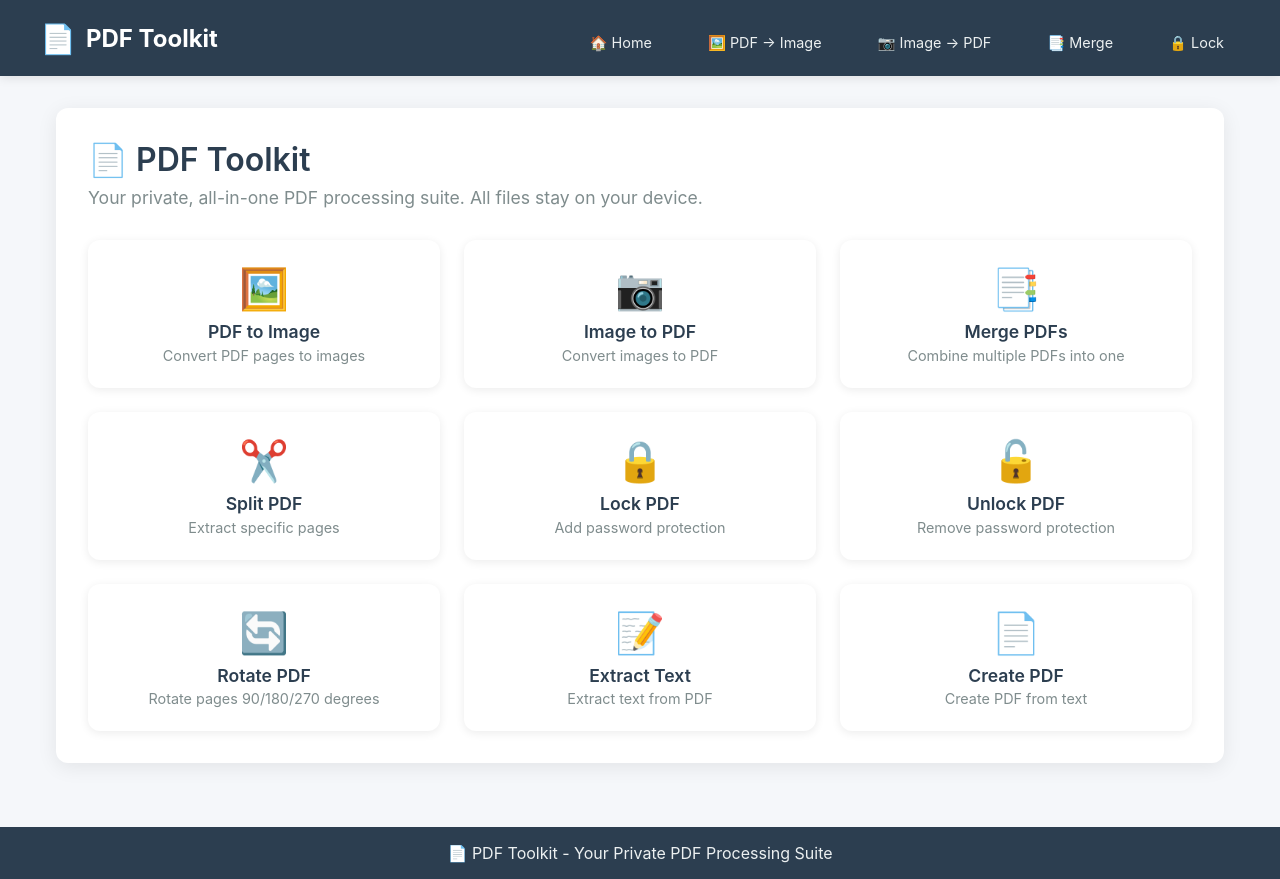
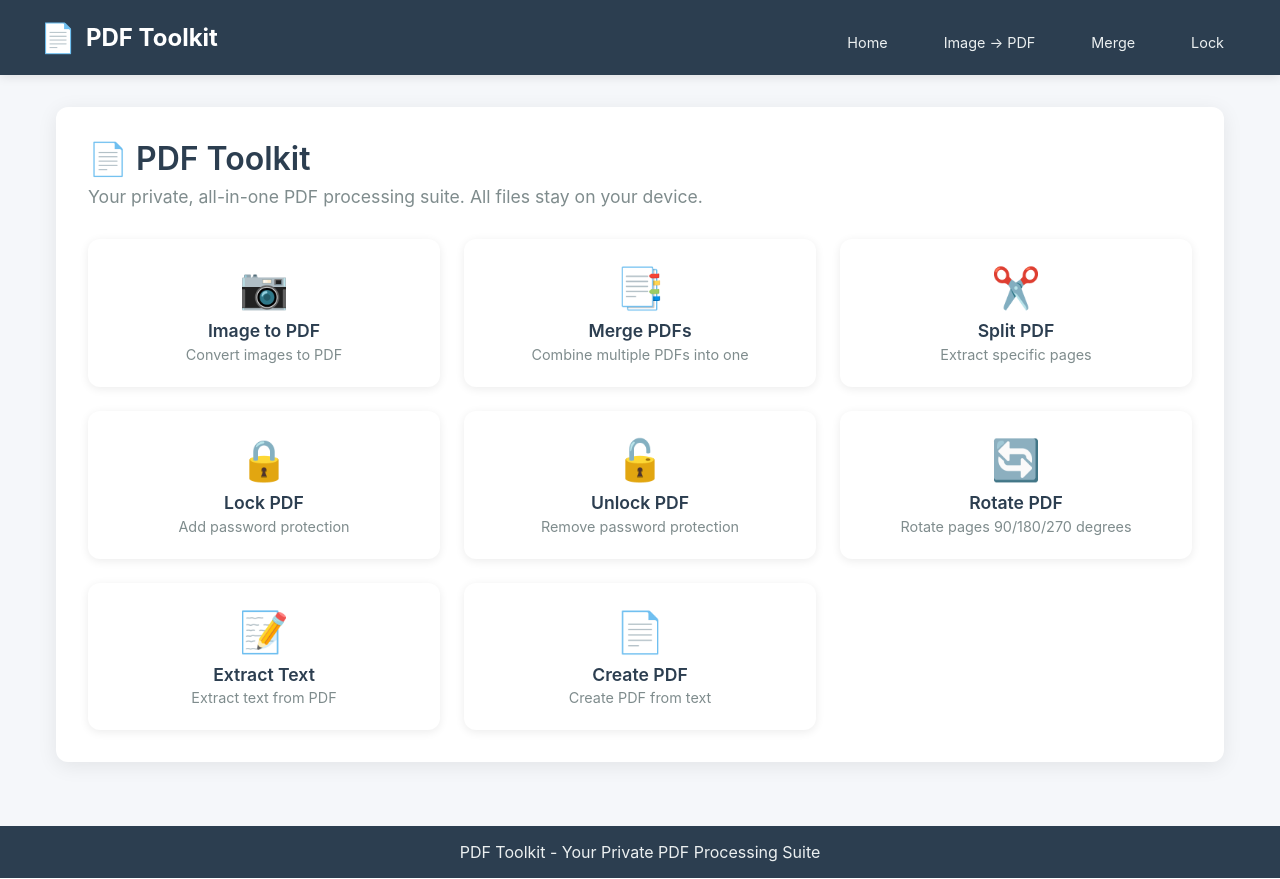
Before and after one commit to Shrutit051/my-pdf-toolkit, a Flask app: page / in a window 1280 px wide. Run offline with Flask 3, Linux system fonts and the light colour scheme.

Commit message:
removed pdf to image

```diff
--- a/app/main.py
+++ b/app/main.py
@@ -43,45 +43,6 @@ def index():
 def tools():
     """Alternative: List all available tools"""
     return render_template('tools.html')
-
-# === PDF TO IMAGE ===
-
-@app.route('/pdf-to-image', methods=['GET', 'POST'])
-def pdf_to_image_route():
-    if request.method == 'POST':
-        if 'file' not in request.files:
-            return render_template('error.html', error='No file uploaded'), 400
-
-        file = request.files['file']
-        if file.filename == '':
-            return render_template('error.html', error='No file selected'), 400
-
-        if not allowed_file(file.filename) or not file.filename.endswith('.pdf'):
-            return render_template('error.html', error='Please upload a PDF file'), 400
-
-        try:
-            pdf_bytes = file.read()
-            images = pdf_to_images(pdf_bytes)
-
-            # Convert images to base64 for display
-            image_data = []
-            for img in images:
-                buffer = BytesIO()
-                img.save(buffer, format='JPEG', quality=85)
-                img_base64 = base64.b64encode(buffer.getvalue()).decode('utf-8')
-                image_data.append(img_base64)
-
-            return render_template('result_images.html', images=image_data, page_count=len(images))
-        except Exception as e:
-            return render_template('error.html', error=f'Error processing PDF: {str(e)}'), 500
-
-    return render_template('pdf_to_image.html')
-
-@app.route('/pdf-to-image/download')
-def download_images():
-    """Download all images as a zip file"""
-    # We'll implement zip download later
-    return redirect(url_for('index'))
 
 # === IMAGE TO PDF ===
 
--- a/app/templates/base.html
+++ b/app/templates/base.html
@@ -250,11 +250,11 @@
                 <span>📄</span> PDF Toolkit
             </a>
             <div class="nav-links">
-                <a href="{{ url_for('index') }}">🏠 Home</a>
-                <a href="{{ url_for('pdf_to_image_route') }}">🖼️ PDF → Image</a>
-                <a href="{{ url_for('image_to_pdf_route') }}">📷 Image → PDF</a>
-                <a href="{{ url_for('merge_pdf_route') }}">📑 Merge</a>
-                <a href="{{ url_for('lock_pdf_route') }}">🔒 Lock</a>
+                <a href="{{ url_for('index') }}">Home</a>
+
+                <a href="{{ url_for('image_to_pdf_route') }}">Image → PDF</a>
+                <a href="{{ url_for('merge_pdf_route') }}">Merge</a>
+                <a href="{{ url_for('lock_pdf_route') }}">Lock</a>
             </div>
         </div>
     </nav>
@@ -264,7 +264,7 @@
     </div>
 
     <footer class="footer">
-        <p>📄 PDF Toolkit - Your Private PDF Processing Suite</p>
+        <p>PDF Toolkit - Your Private PDF Processing Suite</p>
     </footer>
 
     {% block extra_js %}{% endblock %}
--- a/app/templates/index.html
+++ b/app/templates/index.html
@@ -9,11 +9,6 @@
     <p class="page-subtitle">Your private, all-in-one PDF processing suite. All files stay on your device.</p>
 
     <div class="grid-3 mt-3">
-        <a href="{{ url_for('pdf_to_image_route') }}" class="tool-card">
-            <div class="tool-icon">🖼️</div>
-            <div class="tool-name">PDF to Image</div>
-            <div class="tool-desc">Convert PDF pages to images</div>
-        </a>
 
         <a href="{{ url_for('image_to_pdf_route') }}" class="tool-card">
             <div class="tool-icon">📷</div>
--- a/requirements.txt
+++ b/requirements.txt
@@ -2,7 +2,7 @@ Flask==2.3.3
 PyPDF2==3.0.1
 reportlab==4.0.4
 pdf2image==1.16.3
-img2pdf==0.4.4
+img2pdf==0.4.8
 Pillow==10.0.0
 python-dotenv==1.0.0
 Werkzeug==2.3.7
```
Also changed, not shown: app/pdf_utils.py (+6 -7 lines), app/templates/pdf_to_image.html (deleted, +0 -18 lines), app/__init__.py (added), vercel.json (added).
